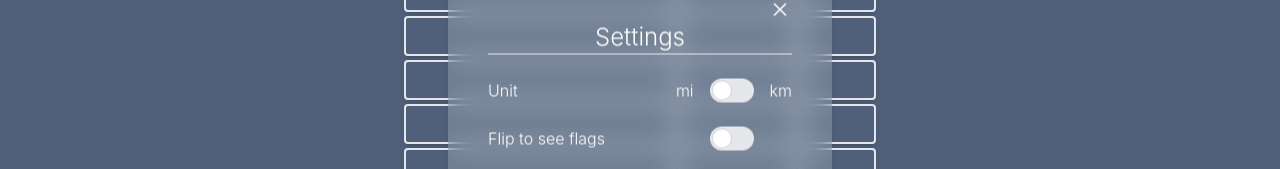
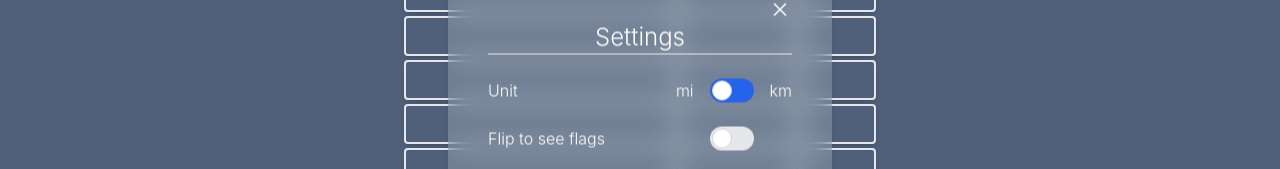
Before and after one commit to WeikeShi0730/worldle, a React (Create React App) app: page / in a window 1280 px wide. Both pictures are taken after a click on the button 1227 px from the left and 56 px from the top of the page. Shown: the part 326-495 px from the top of the page. Built offline with nearby package versions, Linux system fonts and the light colour scheme.

Commit message:
Fix Unit setting toggle

```diff
--- a/src/components/settings.component.tsx
+++ b/src/components/settings.component.tsx
@@ -56,7 +56,7 @@
                 checked={unit}
                 value="unit"
               />
-              <div className="w-11 h-6 bg-gray-200 peer-focus:outline-none rounded-full peer dark:bg-blue-600 peer-checked:after:translate-x-full peer-checked:after:border-white after:content-[''] after:absolute after:top-[2px] after:left-[2px] after:bg-white after:border-gray-300 after:border after:rounded-full after:h-5 after:w-5 after:transition-all dark:border-gray-600 peer-checked:bg-blue-600"></div>
+              <div className="w-11 h-6 peer-focus:outline-none rounded-full peer bg-blue-600 peer-checked:after:translate-x-full peer-checked:after:border-white after:content-[''] after:absolute after:top-[2px] after:left-[2px] after:bg-white after:border-gray-300 after:border after:rounded-full after:h-5 after:w-5 after:transition-all dark:border-gray-600 peer-checked:bg-blue-600"></div>
             </label>
             <span>km</span>
           </div>
```
